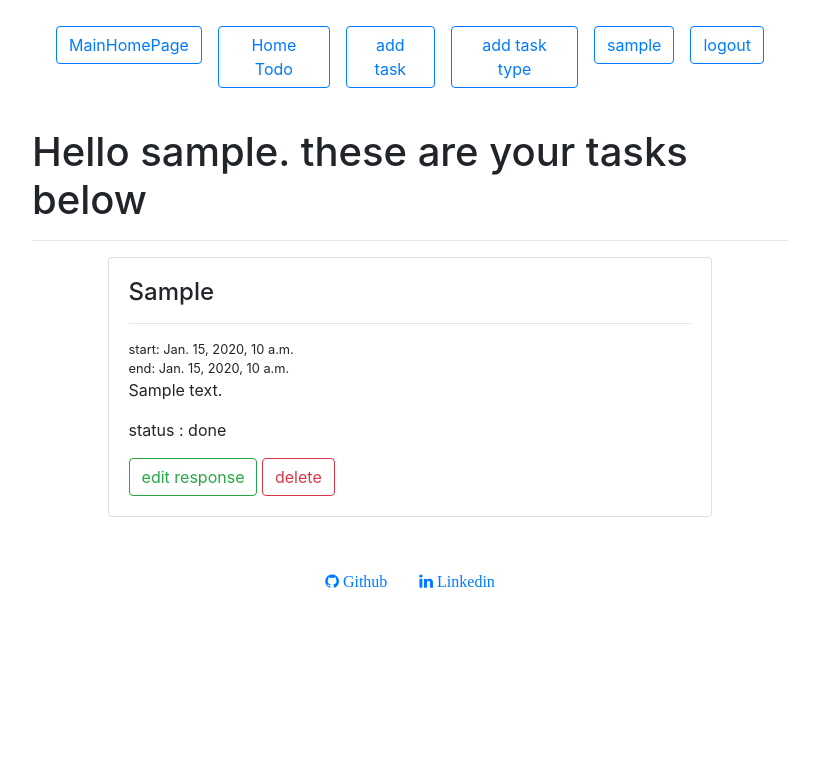
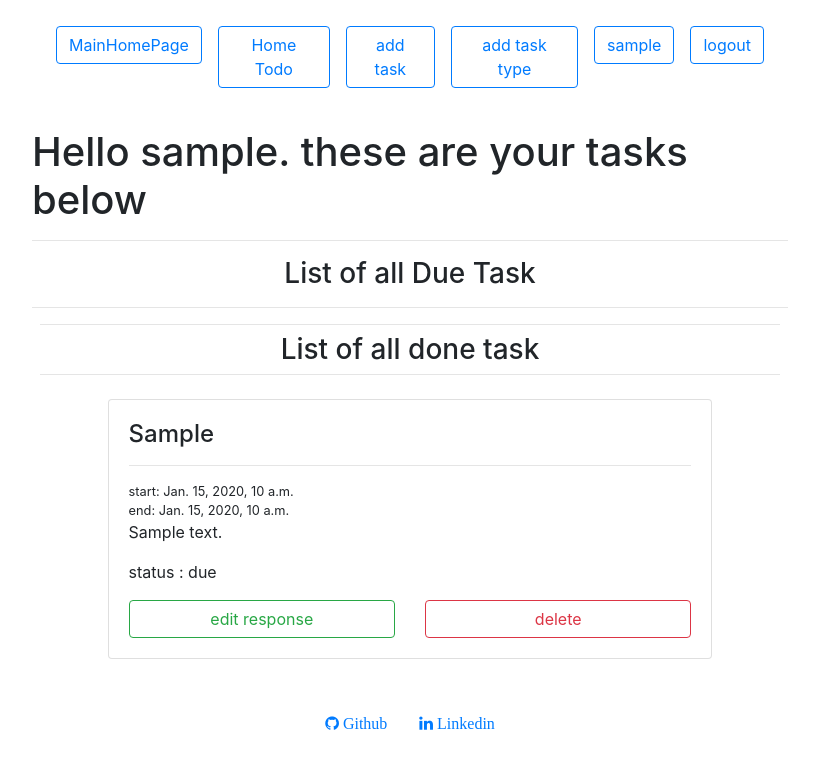
Before and after one commit to hrs2203/Django-app-ToDoList, a Django app: page /todo/account/ in a window 1280 px wide. Shown: the top 769 px of the page, without its empty margins (230-1049 px from the left). Run offline with Django 3.2, Linux system fonts and the light colour scheme; a user stored in the database is signed in; tables that the repository leaves empty hold one stand-in row (values such as "Sample post"); some libraries are stand-ins or nearby versions.

Commit message:
small UI changes

```diff
--- a/todoApp/todo/models.py
+++ b/todoApp/todo/models.py
@@ -21,3 +21,6 @@ class Task(models.Model):
 
     def __str__(self):
         return self.task_description[:10] + "..."
+
+    def getShort(self):
+        return self.task_description[:10] + "..." + " from " + str(self.start_time.date()) + " to " + str(self.end_time.date())
--- a/todoApp/todo/templates/todo/account.html
+++ b/todoApp/todo/templates/todo/account.html
@@ -15,8 +15,11 @@
         <h1> Hello {{ user.username }}. these are your tasks below </h1>
         <hr>
         {% if tasks|length != 0 %}
+            <h3 class="text-center"> List of all Due Task </h3>
+            <hr>
             {% for task in tasks %}
-                <div class="card mx-auto" style="width:80%">
+                {% if task.task_status == False %}
+                    <div class="card mx-auto m-4" style="width:80%">
                         <div class="card-body">
                             <h4 class="card-title">
                                 {% for i in task_type %}
@@ -30,23 +33,55 @@
                                 <small>start: {{ task.start_time }}</small><br>
                                 <small>end: {{ task.end_time }}</small><br>
                                 <p>{{ task.task_description }}</p>
-                            <p>status :
-                                {% if task.task_status %}
-                                    done
-                                {% else %}
-                                    due
-                                {% endif %}
-                            </p>
-                            <a href="/todo/edit_task/?id={{ task.id }}"><button class='btn btn-outline-success' type="button">
+                                <p>status : done</p>
+                                <div class="row">
+                                    <a class="col text-center" href="/todo/edit_task/?id={{ task.id }}"><button style="width: 100%" class='btn btn-outline-success' type="button">
                                         edit response
                                     </button></a>
-                            <a href="/todo/delete_task/?id={{ task.id }}"><button class='btn btn-outline-danger' type="button">
+                                    <a class="col text-center" href="/todo/delete_task/?id={{ task.id }}"><button style="width: 100%" class='btn btn-outline-danger' type="button">
                                         delete
                                     </button></a>
                                 </div>
                             </div>
-                </div><br>
+                        </div>
+                    </div>
+                {% endif %}
             {% endfor %}
+            <hr class="m-2">
+            <h3 class="text-center"> List of all done task </h3>
+            <hr class="m-2">
+            {% for task in tasks %}
+                {% if task.task_status == True %}
+                    <div class="card mx-auto m-4" style="width:80%">
+                        <div class="card-body">
+                            <h4 class="card-title">
+                                {% for i in task_type %}
+                                    {% if i.id == task.task_type_id %}
+                                        {{ i.task_type }}
+                                    {% endif %}
+                                {% endfor %}
+                            </h4>
+                            <hr>
+                            <div class="card-text">
+                                <small>start: {{ task.start_time }}</small><br>
+                                <small>end: {{ task.end_time }}</small><br>
+                                <p>{{ task.task_description }}</p>
+                                <p>status : due</p>
+                                <div class="row">
+                                    <a class="col text-center" href="/todo/edit_task/?id={{ task.id }}"><button style="width: 100%" class='btn btn-outline-success' type="button">
+                                        edit response
+                                    </button></a>
+                                    <a class="col text-center" href="/todo/delete_task/?id={{ task.id }}"><button style="width: 100%" class='btn btn-outline-danger' type="button">
+                                        delete
+                                    </button></a>
+                                </div>
+                            </div>
+                        </div>
+                    </div>
+                {% endif %}
+            {% endfor %}
+
+
         {% else %}
             <h2>Welcome. Please assign task to continue</h2>
             <a href="/todo/add_task/"><button class='btn btn-outline-success' type="button"> Add new Task </button></a>
--- a/todoApp/todo/views.py
+++ b/todoApp/todo/views.py
@@ -10,10 +10,12 @@ from todo.models import Task, TaskType
 
 
 def homepage(request):
+    tasks = Task.objects.all()
+    tasks = tasks[:12]
     return render(
         request = request,
         template_name = 'todo/homepage.html',
-        context={}
+        context={ 'tasks' : tasks }
     )
 
 def logout_request(request):
```
Also changed, not shown: todoApp/todo/templates/todo/homepage.html (+30 -4 lines). Lines whose indentation alone changed are shown as unchanged.
